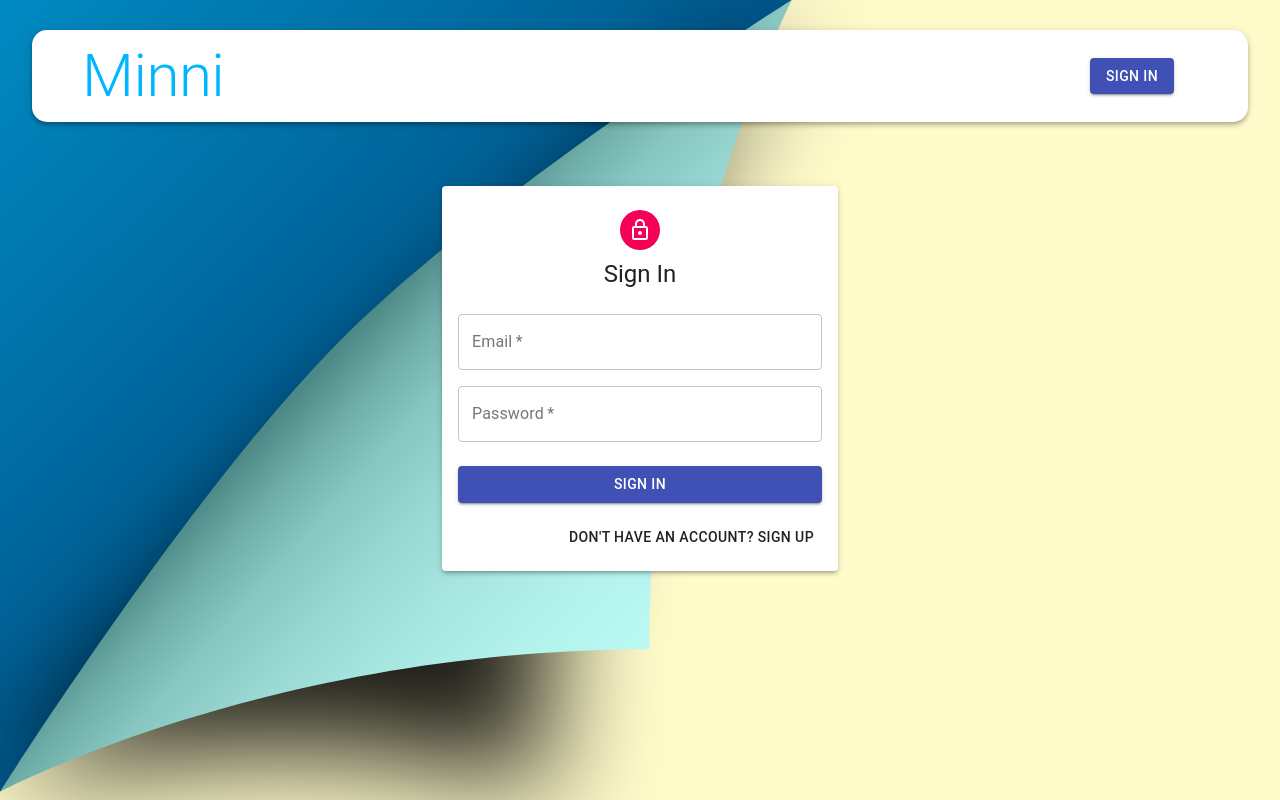
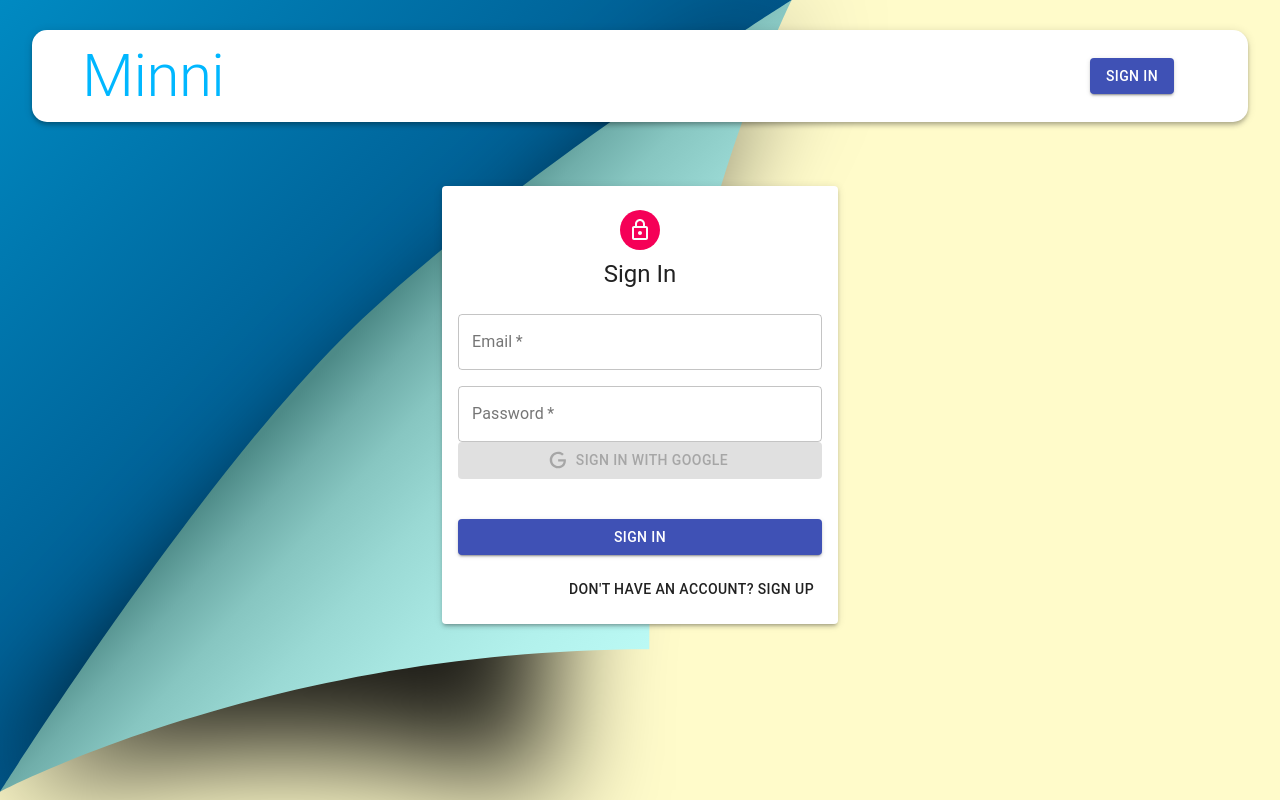
Before and after one commit to Dhi1ka/minni-app, a React (Create React App) app in the folder client/: page /auth in a window 1280 px wide. Built offline with nearby package versions, Linux system fonts and the light colour scheme.

Commit message:
init google login button

```diff
--- a/client/src/components/Auth/Auth.js
+++ b/client/src/components/Auth/Auth.js
@@ -8,7 +8,9 @@
   Container,
 } from "@material-ui/core";
 import LockOutlinedIcon from "@material-ui/icons/LockOutlined";
+import { GoogleLogin } from "react-google-login";
 
+import Icon from "./icon";
 import useStyle from "./styles";
 import Input from "./Input";
 
@@ -25,6 +27,14 @@
   const switchMode = () => {
     setIsSignup((prevIsSignup) => !prevIsSignup);
     handleShowPassword(false);
+  };
+
+  const googleSuccess = (res) => {
+    console.log(res);
+  };
+
+  const googleFailure = () => {
+    console.log("Google Sign In failure!");
   };
 
   return (
@@ -77,6 +87,25 @@
               />
             )}
           </Grid>
+          <GoogleLogin
+            clientId=""
+            render={(renderProps) => (
+              <Button
+                className={classes.googleButton}
+                color="primary"
+                fullWidth
+                onClick={renderProps.onClick}
+                disabled={renderProps.disabled}
+                startIcon={<Icon />}
+                variant="contained"
+              >
+                Sign In with Google
+              </Button>
+            )}
+            onSuccess={googleSuccess}
+            onFailure={googleFailure}
+            cookiePolicy="single_host_origin"
+          />
           <Button
             type="submit"
             fullWidth
--- /dev/null
+++ b/client/src/components/Auth/icon.js
@@ -0,0 +1,12 @@
+import React from "react";
+
+const icon = () => (
+  <svg style={{ width: "20px", height: "20px" }} viewBox="0 0 24 24">
+    <path
+      fill="currentColor"
+      d="M21.35,11.1H12.18V13.83H18.69C18.36,17.64 15.19,19.27 12.19,19.27C8.36,19.27 5,16.25 5,12C5,7.9 8.2,4.73 12.2,4.73C15.29,4.73 17.1,6.7 17.1,6.7L19,4.72C19,4.72 16.56,2 12.1,2C6.42,2 2.03,6.8 2.03,12C2.03,17.05 6.16,22 12.25,22C17.6,22 21.5,18.33 21.5,12.91C21.5,11.76 21.35,11.1 21.35,11.1V11.1Z"
+    />
+  </svg>
+);
+
+export default icon;
```
